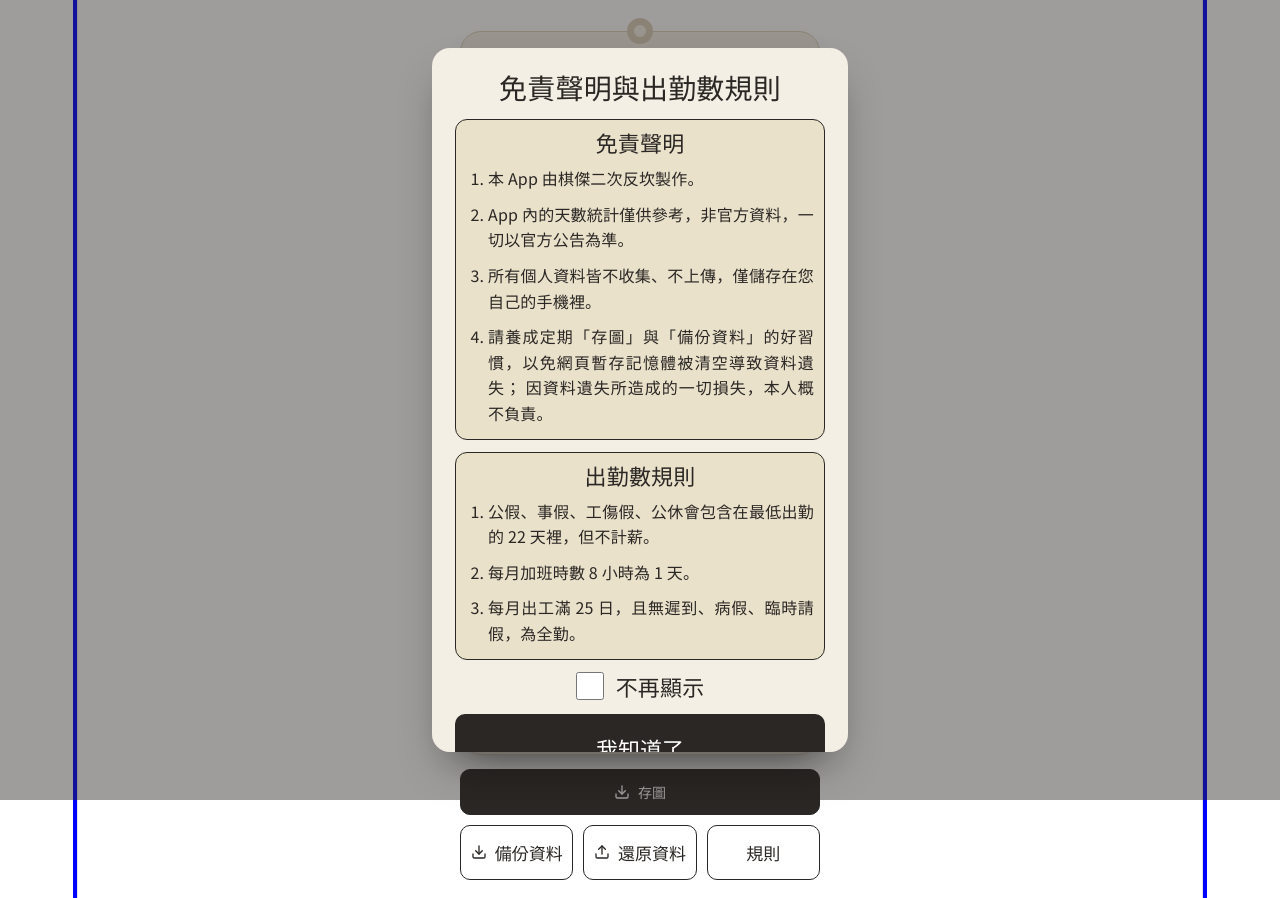
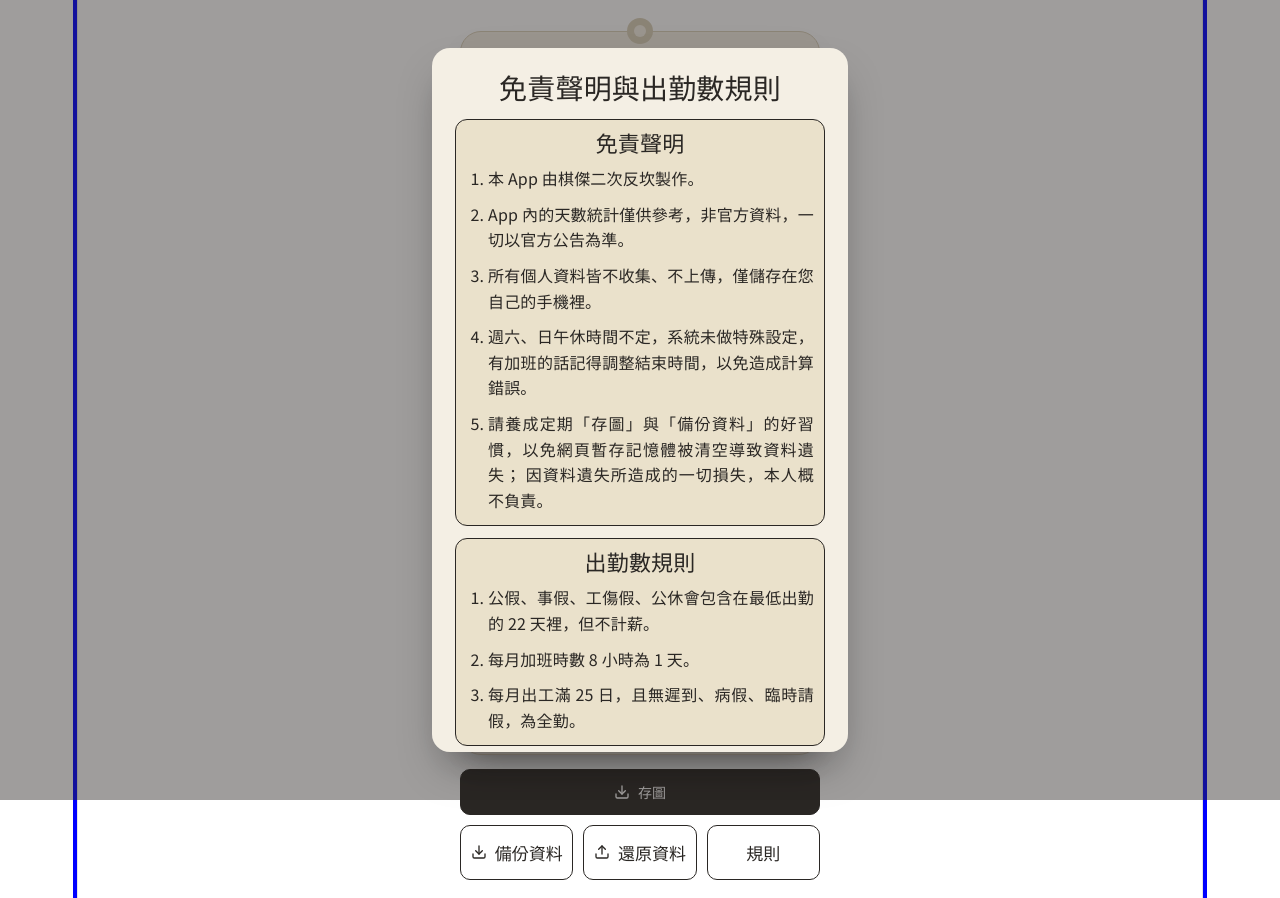
Before and after one commit to 0jerryqq-star/my-perfect-pwa, a React (Vite) app: page / in a window 1280 px wide. Built offline with nearby package versions, Linux system fonts and the light colour scheme.

Commit message:
update app

```diff
--- a/src/App.jsx
+++ b/src/App.jsx
@@ -1001,6 +1001,7 @@ export default function AttendanceCalendar() {
                 <li>本 App 由棋傑二次反坎製作。</li>
                 <li>App 內的天數統計僅供參考，非官方資料，一切以官方公告為準。</li>
                 <li>所有個人資料皆不收集、不上傳，僅儲存在您自己的手機裡。</li>
+                <li>週六、日午休時間不定，系統未做特殊設定，有加班的話記得調整結束時間，以免造成計算錯誤。</li>
                 <li>
                   請養成定期「存圖」與「備份資料」的好習慣，以免網頁暫存記憶體被清空導致資料遺失；
                   因資料遺失所造成的一切損失，本人概不負責。
```
